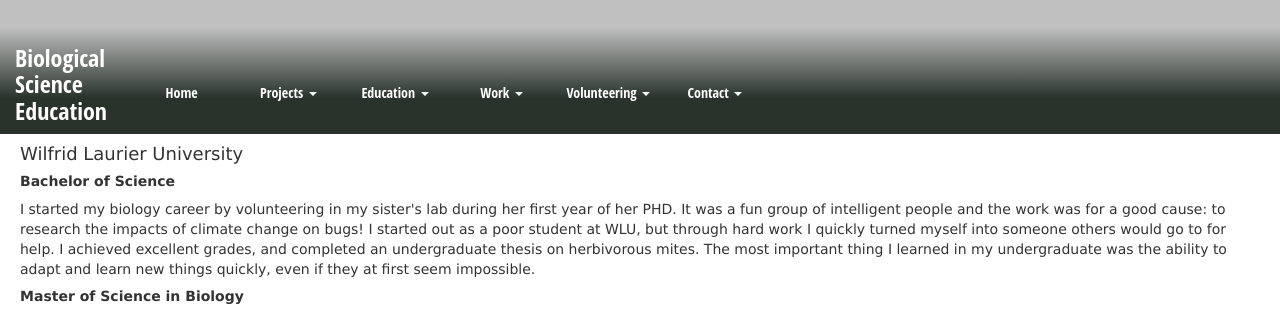
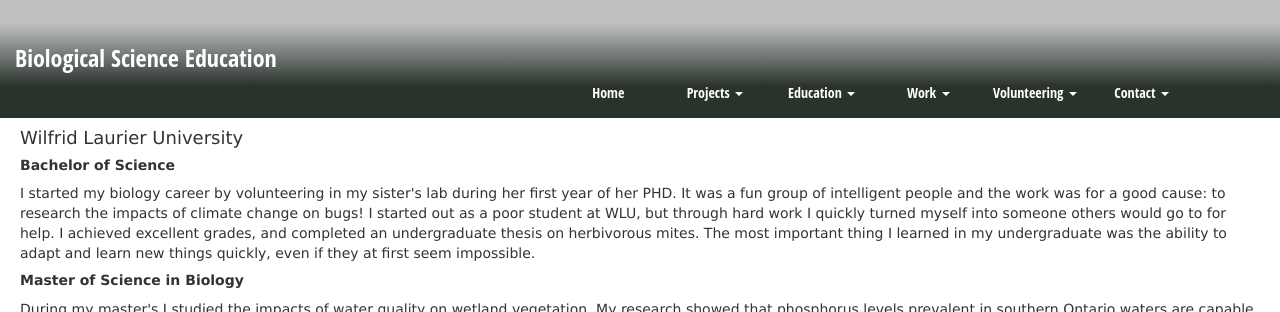
Before and after one commit to DanielKM/danielkm.github.io, a plain HTML site: page Slides-SlidesJS-3/examples/standard/bs.html in a window 1280 px wide. Shown: the top 312 px of the page. Drawn offline with nearby package versions, Linux system fonts and the light colour scheme.

Commit message:
Update bs.html

```diff
--- a/Slides-SlidesJS-3/examples/standard/bs.html
+++ b/Slides-SlidesJS-3/examples/standard/bs.html
@@ -13,13 +13,13 @@
 
 <div class="container-fluid">
 	<div class="row" id="banner">
-				<div class="col-lg-1 col-md-2 col-sm-4 col-12">
+				<div class="col-lg-5 col-md-12 col-sm-12 col-12">
 				<h3 class="lower">Biological Science Education</h3>
 				</div>
 				<div class="col-lg-1 col-md-2 col-sm-4 col-xs-6 col-6">
 					<a href="https://danielkm.github.io/"><div class="dropdown">
-					<button class="menubtn" type="button">Home</button>
-				</div></a>
+						<button class="menubtn" type="button">Home</button>
+					</div></a>
 				</div>
 				<div class="col-lg-1 col-md-2 col-sm-4 col-xs-6 col-6">
 					<div class="dropdown">
```
